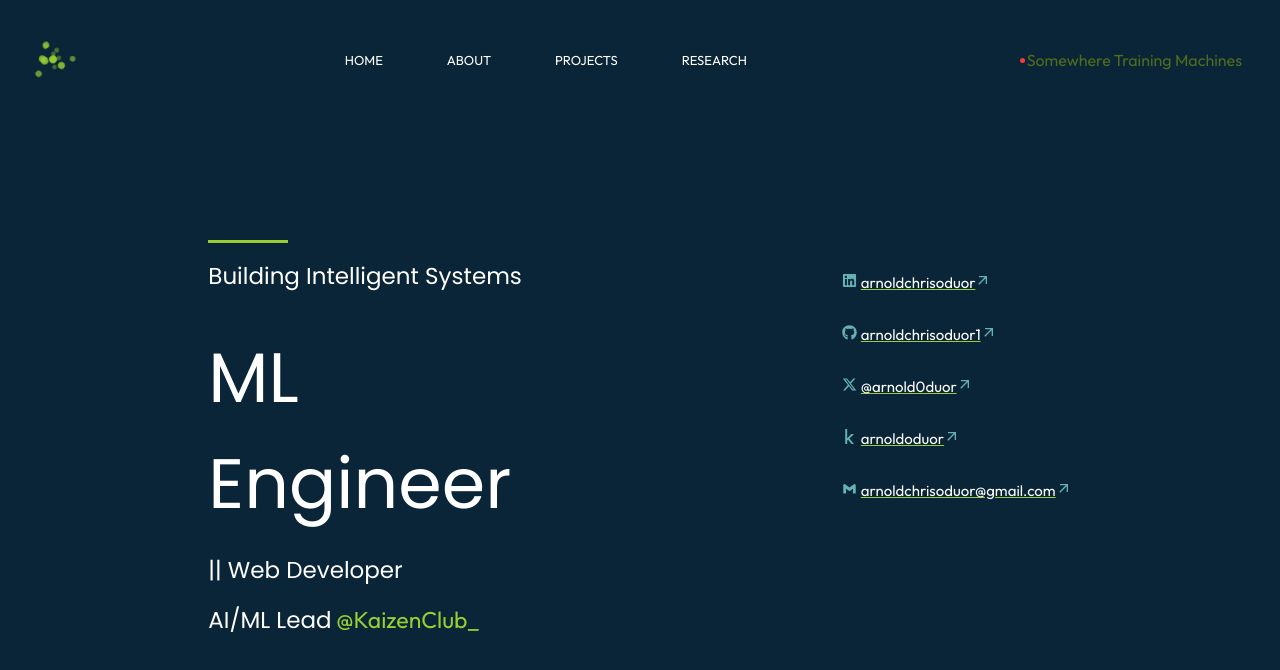
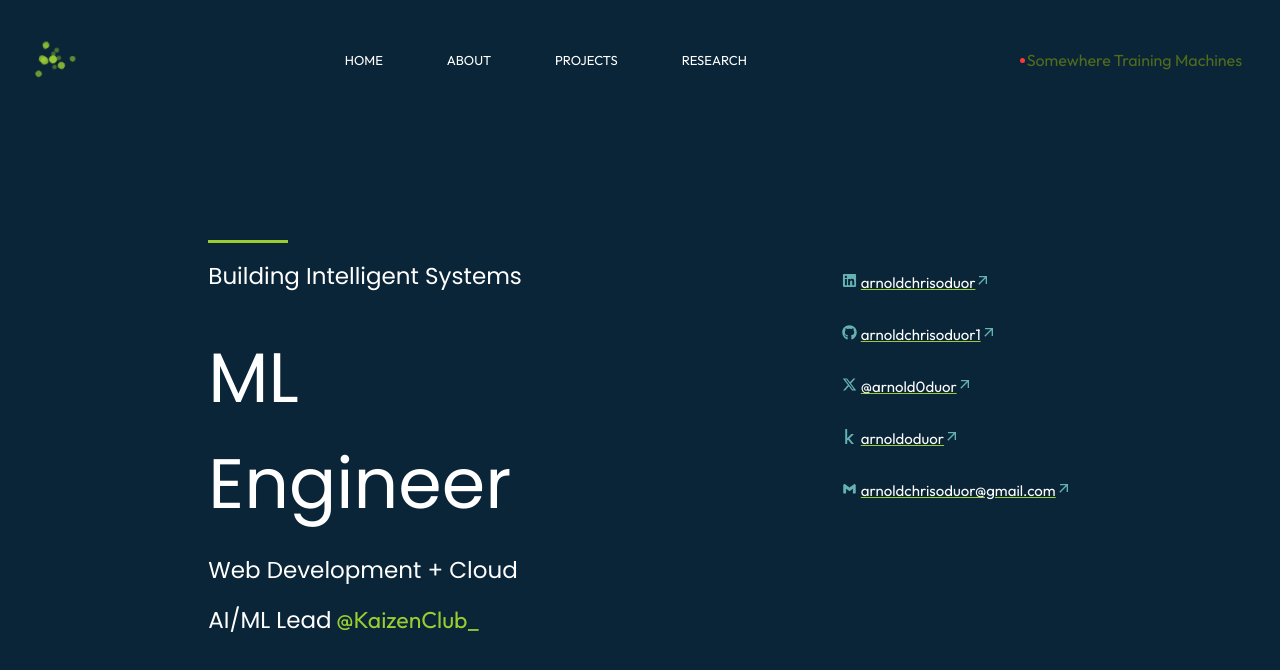
Before and after one commit to arnoldchrisoduor1/portfolio, a React (Vite) app: page / in a window 1280 px wide. Shown: the top 670 px of the page. Built offline with nearby package versions, Linux system fonts and the light colour scheme.

Commit message:
hero section changes

```diff
--- a/src/components/Hero/hero.css
+++ b/src/components/Hero/hero.css
@@ -13,7 +13,7 @@
 }
 
 .hero__container{
-    margin-top: 7rem;
+    margin-top: 9rem;
     display: flex;
     justify-content: space-around;
 }
--- a/src/components/Hero/hero.jsx
+++ b/src/components/Hero/hero.jsx
@@ -17,7 +17,7 @@ const Hero = () => {
                 <div className="bar"></div>
                 <p className="sub__header">Building Intelligent Systems</p>
                 <p className="ml__header">ML<br/>Engineer</p>
-                <p className="sub__header">|| Web Developer</p>
+                <p className="sub__header" style={{ marginBottom: ".5rem" }}>Web Development + Cloud</p>
                 <p className="sub__header">AI/ML Lead<a href="https://x.com/KaizenClub_" style={{color: "yellowgreen"}}> @KaizenClub_</a></p>
             </div>
 
```
